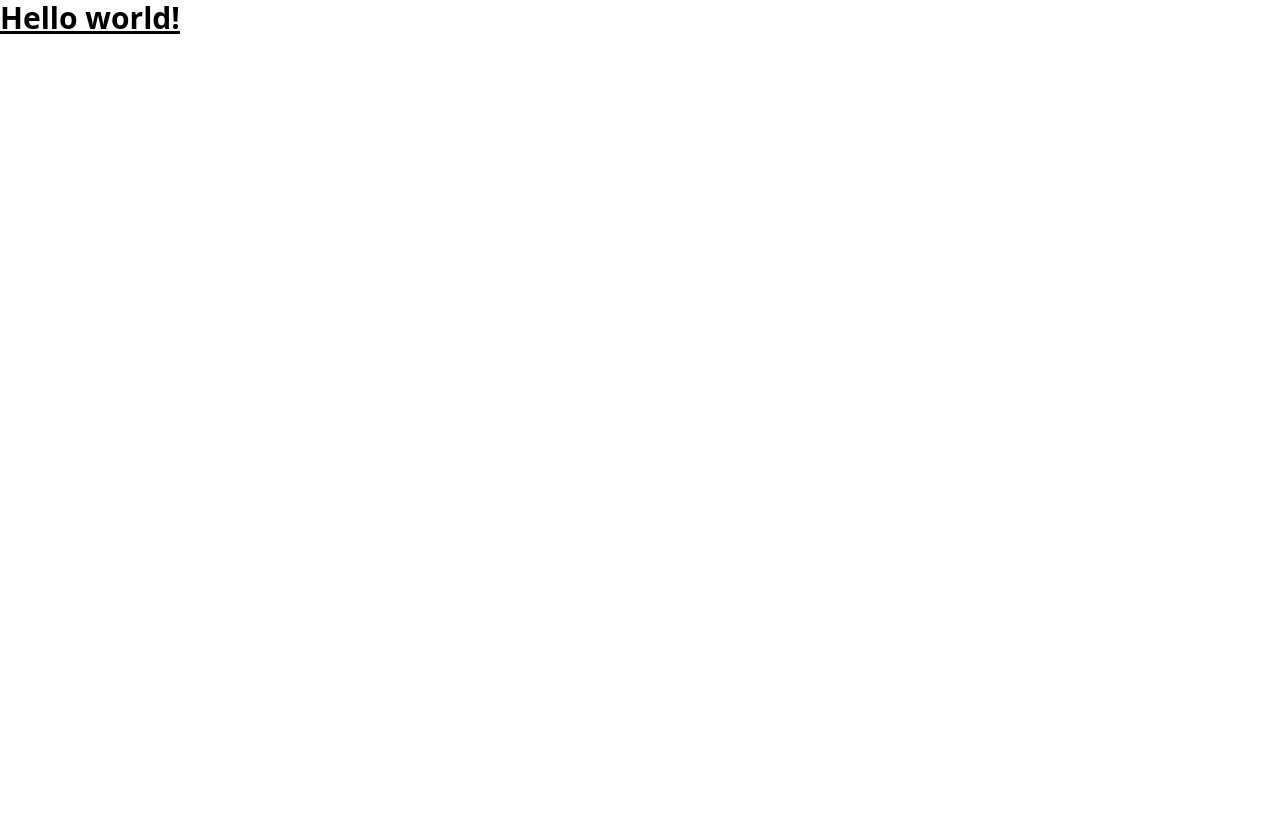
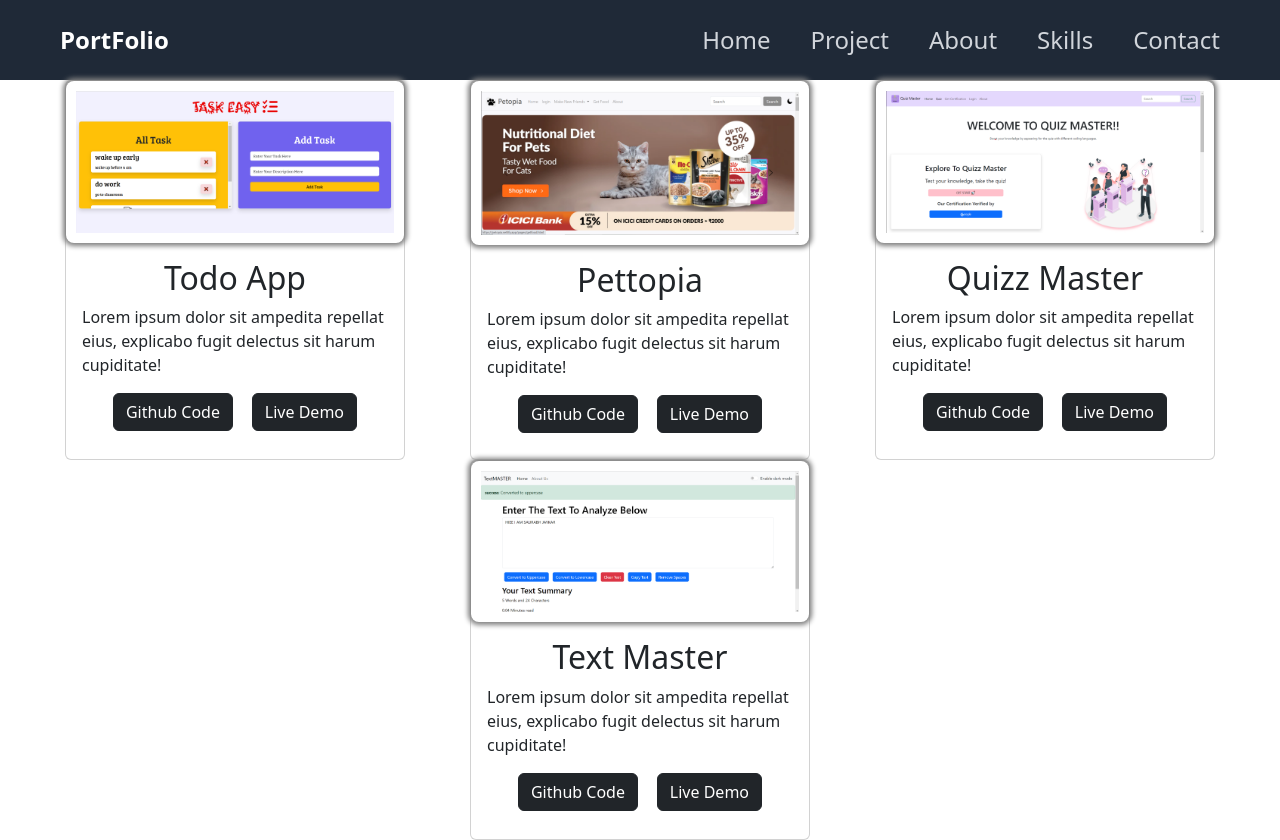
Before and after one commit to saurabhjaykar1603/my-app, a React app: page / in a window 1280 px wide. Before the commit the page ends 800 px from the top, so only its background shows below. Built offline with nearby package versions, Linux system fonts and the light colour scheme.

Commit message:
feat : cards components added

```diff
--- a/package.json
+++ b/package.json
@@ -8,6 +8,7 @@
     "@testing-library/user-event": "^13.5.0",
     "react": "^18.2.0",
     "react-dom": "^18.2.0",
+    "react-router-dom": "^6.15.0",
     "react-scripts": "5.0.1",
     "web-vitals": "^2.1.4"
   },
--- a/public/index.html
+++ b/public/index.html
@@ -4,8 +4,13 @@
   <meta charset="UTF-8">
   <meta name="viewport" content="width=device-width, initial-scale=1.0">
   <title>Document</title>
+  <link href="https://cdn.jsdelivr.net/npm/bootstrap@5.3.1/dist/css/bootstrap.min.css" rel="stylesheet" integrity="sha384-4bw+/aepP/YC94hEpVNVgiZdgIC5+VKNBQNGCHeKRQN+PtmoHDEXuppvnDJzQIu9" crossorigin="anonymous">
 </head>
 <body>
   <div id="root"></div>
+
+
+
+  <script src="https://cdn.jsdelivr.net/npm/bootstrap@5.3.1/dist/js/bootstrap.bundle.min.js" integrity="sha384-HwwvtgBNo3bZJJLYd8oVXjrBZt8cqVSpeBNS5n7C8IVInixGAoxmnlMuBnhbgrkm" crossorigin="anonymous"></script>
 </body>
 </html>
--- /dev/null
+++ b/src/components/Cards/Cards.css
@@ -0,0 +1,11 @@
+
+.custom-card{
+    width:340px;
+    height  : 380px;
+}
+.card-card-img {
+    /* height:300px !important; */
+    padding: 10px;
+    border-radius: 0.5rem;
+        box-shadow: 0px 0px 5px 3px gray;
+}
--- /dev/null
+++ b/src/components/Cards/Cards.js
@@ -0,0 +1,27 @@
+import "./Cards.css"
+export default function Cards({title, description, img }) {
+
+  return (
+    <>
+      <div class="card custom-card">
+        <img src={img} class="card-img-top d-block mx-auto card-card-img" alt="..." />
+        <div class="card-body">
+          <h1 class="card-title fs-2 text-center">{title}</h1>
+          <p class="card-text">
+           {description}
+          </p>
+          <div className="container d-flex justify-content-evenly mt-3 ">
+          <a href="/" class="btn btn-dark">
+            Github Code
+          </a>
+          <a href="/" class="btn btn-dark">
+            Live Demo
+          </a>
+
+
+          </div>
+        </div>
+      </div>
+    </>
+  );
+}
--- a/src/components/Navbar/Navbar.js
+++ b/src/components/Navbar/Navbar.js
@@ -0,0 +1,30 @@
+export default function Navbar() {
+  return (
+    <>
+      <nav class="bg-gray-800 p-4 px-5">
+        <div class="container mx-auto flex justify-between items-center">
+          <a href="/" class="text-white text-2xl font-semibold ">
+            PortFolio
+          </a>
+          <div class="space-x-10 text-2xl">
+            <a href="/" class="text-gray-300 hover:text-white">
+              Home
+            </a>
+            <a href="/project" class="text-gray-300 hover:text-white">
+              Project
+            </a>
+            <a href="/about" class="text-gray-300 hover:text-white">
+              About
+            </a>
+            <a href="/skills" class="text-gray-300 hover:text-white">
+              Skills
+            </a>
+            <a href="/contact" class="text-gray-300 hover:text-white">
+              Contact
+            </a>
+          </div>
+        </div>
+      </nav>
+    </>
+  );
+}
--- a/src/index.js
+++ b/src/index.js
@@ -1,13 +1,16 @@
 import React from 'react';
 import ReactDOM from 'react-dom/client';
 import './index.css';
+import Navbar from './components/Navbar/Navbar';
+import Project from './views/Project/Project';
 
 const root = ReactDOM.createRoot(document.getElementById('root'));
 root.render(
   <>
- <h1 className="text-3xl font-bold underline">
-      Hello world!
-    </h1>
+
+     <Navbar/>
+
+     <Project/>
 
   </>
 );
--- /dev/null
+++ b/src/views/Project/Project.js
@@ -0,0 +1,42 @@
+import Cards from "../../components/Cards/Cards";
+import TodoImage from "./Images/todo.png";
+import PettoImage from "./Images/petto.png";
+import QuizImage from "./Images/quiz.png";
+import TextmImage from "./Images/textM.png";
+
+export default function Project() {
+  return (
+    <>
+      <div className="d-flex justify-content-evenly flex-wrap">
+        <Cards
+          title={"Todo App"}
+          description={
+            "Lorem ipsum dolor sit ampedita repellat eius, explicabo fugit delectus sit harum cupiditate!"
+          }
+          img={TodoImage}
+        />
+        <Cards
+          title={"Pettopia"}
+          description={
+            "Lorem ipsum dolor sit ampedita repellat eius, explicabo fugit delectus sit harum cupiditate!"
+          }
+          img={PettoImage}
+        />
+        <Cards
+          title={"Quizz Master"}
+          description={
+            "Lorem ipsum dolor sit ampedita repellat eius, explicabo fugit delectus sit harum cupiditate!"
+          }
+          img={QuizImage}
+        />
+        <Cards
+          title={"Text Master"}
+          description={
+            "Lorem ipsum dolor sit ampedita repellat eius, explicabo fugit delectus sit harum cupiditate!"
+          }
+          img={TextmImage}
+        />
+      </div>
+    </>
+  );
+}
```
Also changed, not shown: src/views/ Skills/Skills.css (added), src/views/ Skills/Skills.js (added), src/views/Project/Images/petto.png (added), src/views/Project/Images/quiz.png (added), src/views/Project/Images/textM.png (added), src/views/Project/Images/todo.png (added), src/views/Project/Project.css (added), 1 other file.
